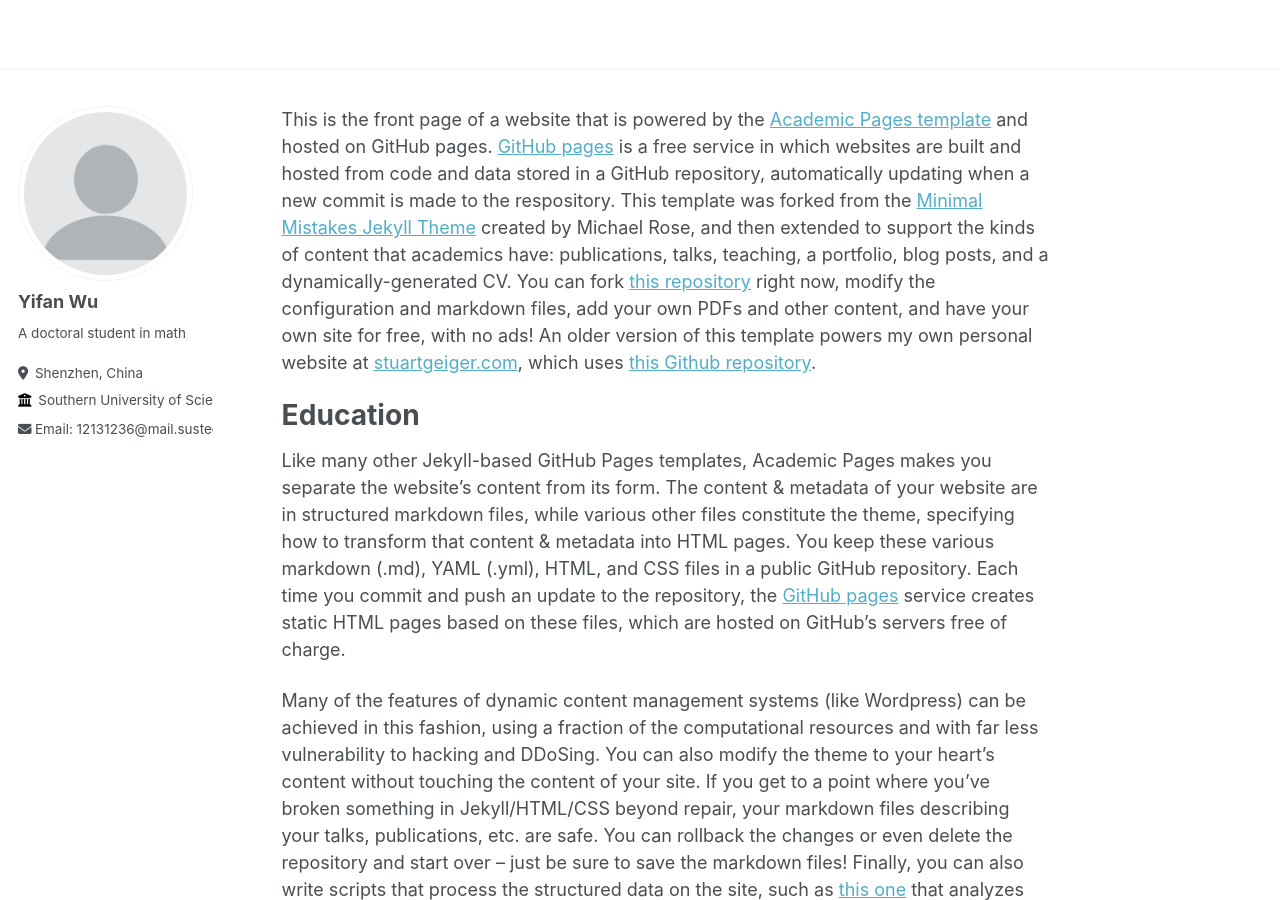
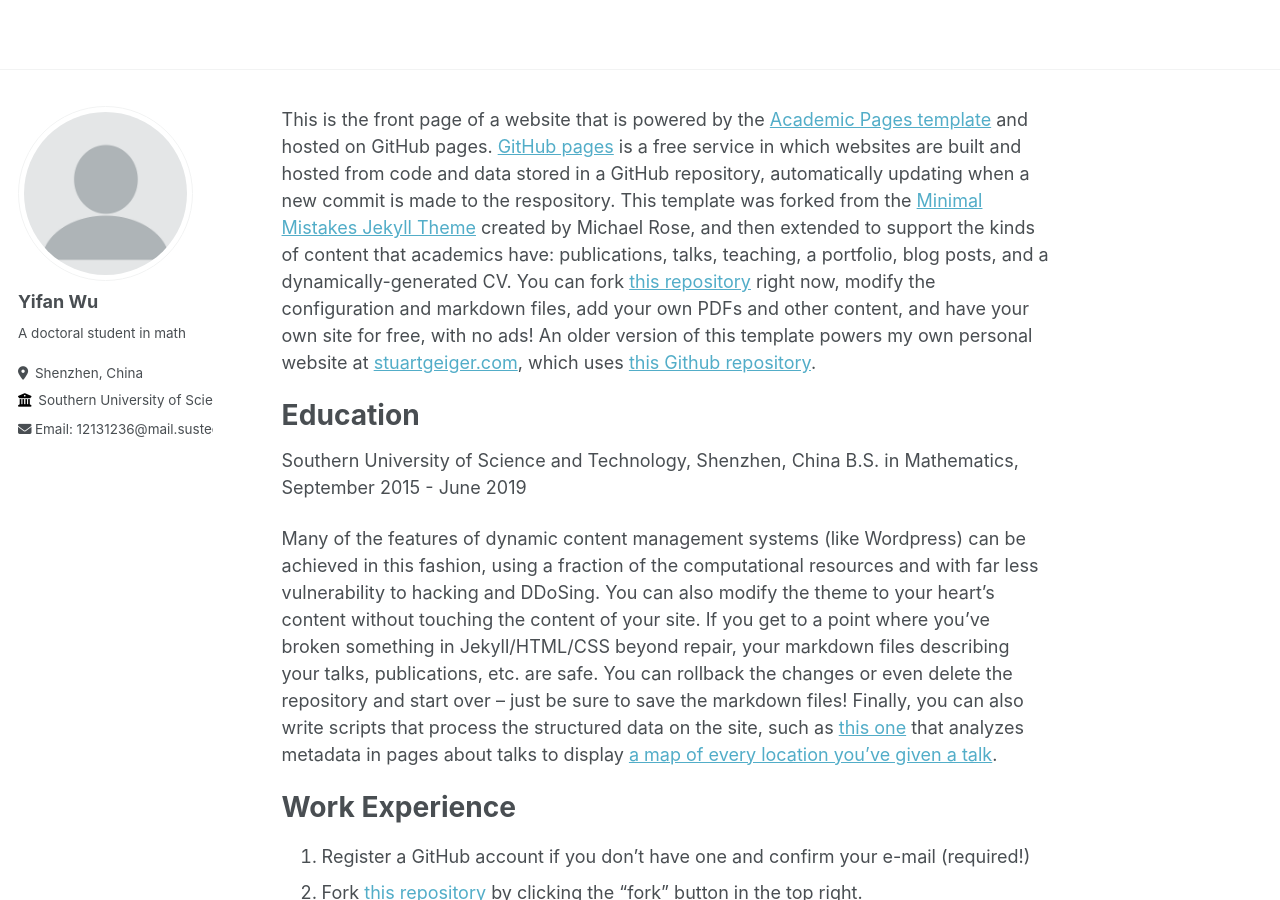
Before and after one commit to Wuyf19970105/Wuyf19970105.github.io, a Jekyll site: the page built from _pages/about.md, in a window 1280 px wide and 900 px high. Built offline with Jekyll 4.4.1, drawn with Linux system fonts in a browser that asks for light colours.

Commit message:
Update about.md
Signed-off-by: Yifan Wu <148335396+Wuyf19970105@users.noreply.github.com>

```diff
--- a/_pages/about.md
+++ b/_pages/about.md
@@ -11,7 +11,8 @@
 
 Education
 ======
-Like many other Jekyll-based GitHub Pages templates, Academic Pages makes you separate the website's content from its form. The content & metadata of your website are in structured markdown files, while various other files constitute the theme, specifying how to transform that content & metadata into HTML pages. You keep these various markdown (.md), YAML (.yml), HTML, and CSS files in a public GitHub repository. Each time you commit and push an update to the repository, the [GitHub pages](https://pages.github.com/) service creates static HTML pages based on these files, which are hosted on GitHub's servers free of charge.
+Southern University of Science and Technology, Shenzhen, China
+B.S. in Mathematics, September 2015 - June 2019
 
 Many of the features of dynamic content management systems (like Wordpress) can be achieved in this fashion, using a fraction of the computational resources and with far less vulnerability to hacking and DDoSing. You can also modify the theme to your heart's content without touching the content of your site. If you get to a point where you've broken something in Jekyll/HTML/CSS beyond repair, your markdown files describing your talks, publications, etc. are safe. You can rollback the changes or even delete the repository and start over -- just be sure to save the markdown files! Finally, you can also write scripts that process the structured data on the site, such as [this one](https://github.com/academicpages/academicpages.github.io/blob/master/talkmap.ipynb) that analyzes metadata in pages about talks to display [a map of every location you've given a talk](https://academicpages.github.io/talkmap.html).
 
```
